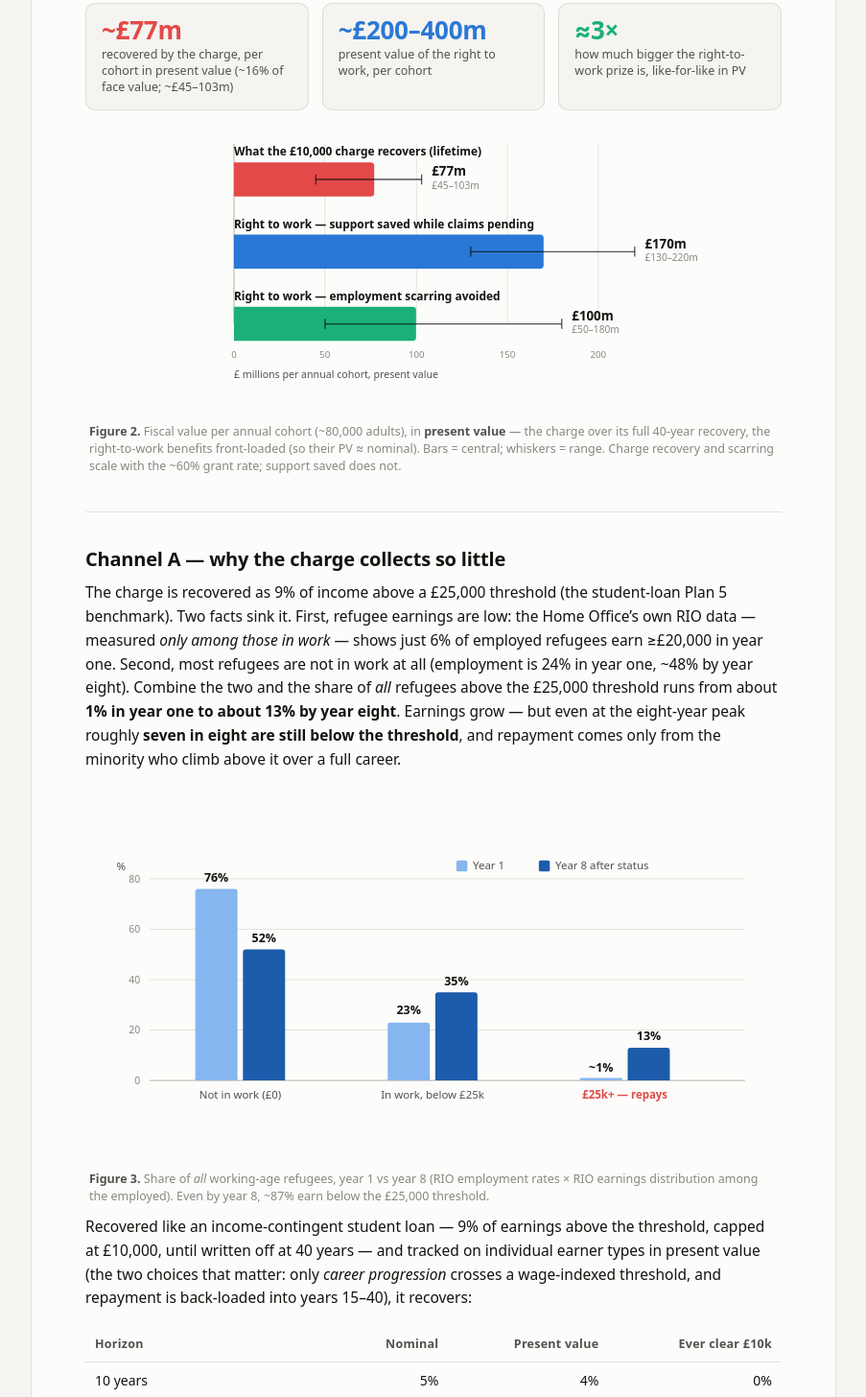
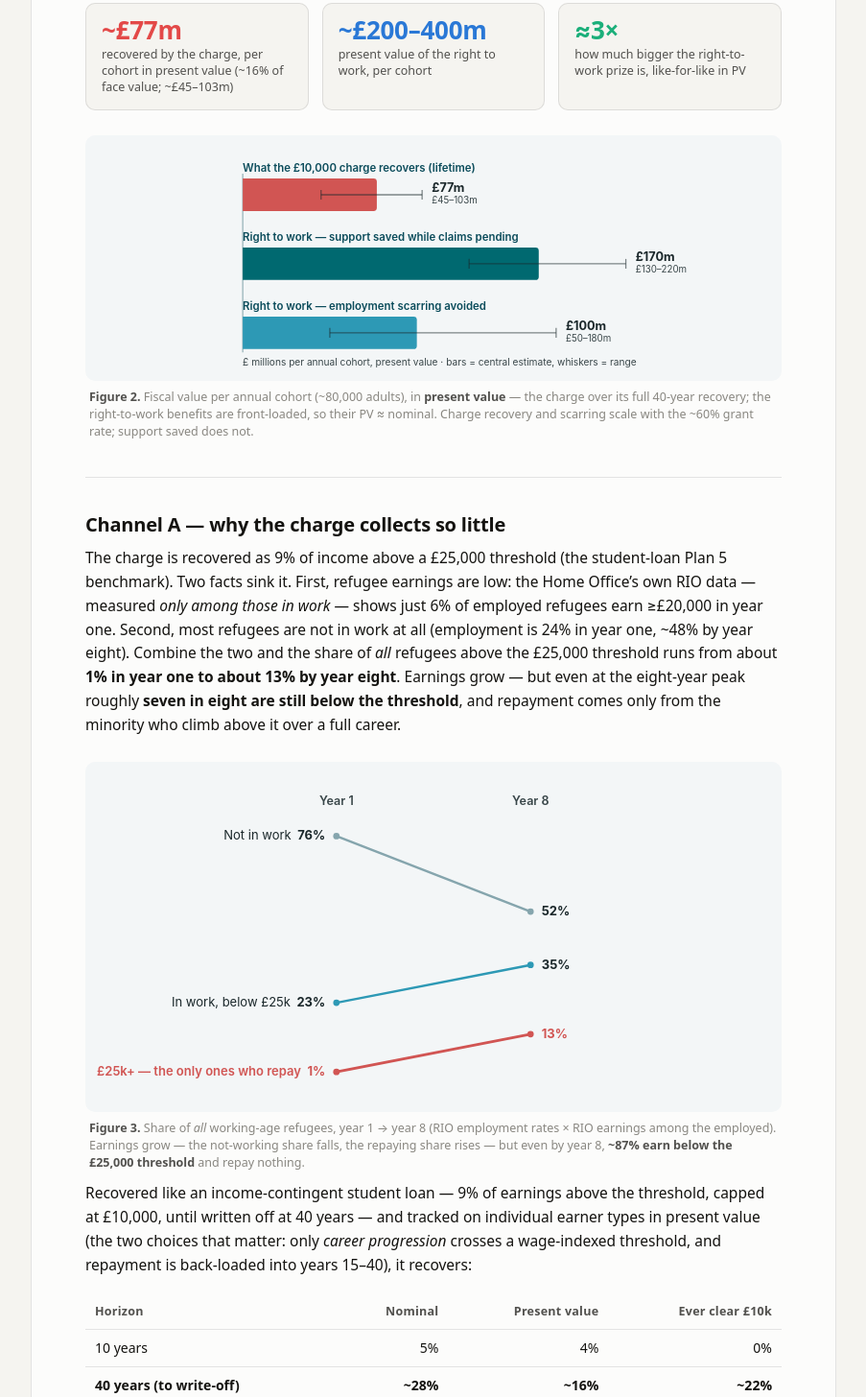
Before and after one commit to lcrawfurd/uk-asylum-right-to-work, a plain HTML site: page index.html in a window 1280 px wide. Shown: the part 1933-3389 px from the top of the page at 96% size, without its empty margins (188-1091 px from the left). Drawn offline with Linux system fonts and the light colour scheme.

Commit message:
Apply Tufte redesign to Figures 2 and 3
- Figure 3: grouped bars -> slopegraph (year 1 to year 8), the canonical
  before/after form; shows the trend directly, tiny repaying band now legible
- Figure 2: erase redundant gridlines and x-axis scale (direct labels suffice)
- both rebranded to the CGD palette on a light panel (consistent with Figure 1)
- Figure 1 keeps its compact legend: stacked areas resist clean direct labels

Co-Authored-By: Claude Opus 4.8 <noreply@anthropic.com>

```diff
--- a/index.html
+++ b/index.html
@@ -111,30 +111,25 @@
   </div>
 
   <div class="fig">
-    <svg viewBox="0 0 820 330" role="img" aria-label="In present value per cohort, the £10,000 charge recovers about £77m; right-to-work support saving about £170m and avoided scarring about £100m.">
-      <g stroke-width="1">
-        <line class="g-grid" x1="282" y1="10" x2="282" y2="222"/><line class="g-grid" x1="390" y1="10" x2="390" y2="222"/>
-        <line class="g-grid" x1="497" y1="10" x2="497" y2="222"/><line class="g-grid" x1="604" y1="10" x2="604" y2="222"/>
-        <line class="g-base" x1="175" y1="10" x2="175" y2="222" stroke-width="1.5"/>
-      </g>
-      <text class="g-t1" x="175" y="24" font-size="13.5" font-weight="550">What the £10,000 charge recovers (lifetime)</text>
-      <path class="s-red" d="M175,32 H336.2 A4,4 0 0 1 340.2,36 V68 A4,4 0 0 1 336.2,72 H175 Z"/>
-      <line class="k-whisk" x1="271.5" y1="52" x2="396.0" y2="52"/><line class="k-whisk" x1="271.5" y1="46" x2="271.5" y2="58"/><line class="k-whisk" x1="396.0" y1="46" x2="396.0" y2="58"/>
-      <text class="g-t1" x="408" y="48" font-size="15" font-weight="700">£77m</text><text class="g-mut" x="408" y="63" font-size="11.5">£45–103m</text>
-      <text class="g-t1" x="175" y="109" font-size="13.5" font-weight="550">Right to work — support saved while claims pending</text>
-      <path class="s-blue" d="M175,117 H535.7 A4,4 0 0 1 539.7,121 V153 A4,4 0 0 1 535.7,157 H175 Z"/>
-      <line class="k-whisk" x1="453.9" y1="137" x2="647.0" y2="137"/><line class="k-whisk" x1="453.9" y1="131" x2="453.9" y2="143"/><line class="k-whisk" x1="647.0" y1="131" x2="647.0" y2="143"/>
-      <text class="g-t1" x="659" y="133" font-size="15" font-weight="700">£170m</text><text class="g-mut" x="659" y="148" font-size="11.5">£130–220m</text>
-      <text class="g-t1" x="175" y="194" font-size="13.5" font-weight="550">Right to work — employment scarring avoided</text>
-      <path class="s-aqua" d="M175,202 H385.5 A4,4 0 0 1 389.5,206 V238 A4,4 0 0 1 385.5,242 H175 Z"/>
-      <line class="k-whisk" x1="282.3" y1="222" x2="561.1" y2="222"/><line class="k-whisk" x1="282.3" y1="216" x2="282.3" y2="228"/><line class="k-whisk" x1="561.1" y1="216" x2="561.1" y2="228"/>
-      <text class="g-t1" x="573" y="218" font-size="15" font-weight="700">£100m</text><text class="g-mut" x="573" y="233" font-size="11.5">£50–180m</text>
-      <g class="g-tick" text-anchor="middle">
-        <text x="175" y="262">0</text><text x="282" y="262">50</text><text x="390" y="262">100</text><text x="497" y="262">150</text><text x="604" y="262">200</text>
-      </g>
-      <text class="g-t2" x="175" y="286" font-size="12">£ millions per annual cohort, present value</text>
+    <div style="background:#F3F6F7;border-radius:10px;padding:18px 16px 8px;">
+    <svg viewBox="0 0 820 272" role="img" aria-label="In present value per cohort, the £10,000 charge recovers about £77m; right-to-work support saving about £170m and avoided scarring about £100m." style="font-family:'Inter',system-ui,sans-serif;">
+      <line x1="175" y1="26" x2="175" y2="246" stroke="#85A5AD" stroke-width="1.25"/>
+      <text x="175" y="24" font-size="13.5" font-weight="600" fill="#0B4C5B">What the £10,000 charge recovers (lifetime)</text>
+      <path d="M175,32 H336.2 A4,4 0 0 1 340.2,36 V68 A4,4 0 0 1 336.2,72 H175 Z" fill="#D15553"/>
+      <line x1="271.5" y1="52" x2="396.0" y2="52" stroke="#1A272A" stroke-width="1.5" opacity="0.55"/><line x1="271.5" y1="46" x2="271.5" y2="58" stroke="#1A272A" stroke-width="1.5" opacity="0.55"/><line x1="396.0" y1="46" x2="396.0" y2="58" stroke="#1A272A" stroke-width="1.5" opacity="0.55"/>
+      <text x="408" y="48" font-size="15" font-weight="700" fill="#1A272A">£77m</text><text x="408" y="63" font-size="11.5" fill="#394649">£45–103m</text>
+      <text x="175" y="109" font-size="13.5" font-weight="600" fill="#0B4C5B">Right to work — support saved while claims pending</text>
+      <path d="M175,117 H535.7 A4,4 0 0 1 539.7,121 V153 A4,4 0 0 1 535.7,157 H175 Z" fill="#006970"/>
+      <line x1="453.9" y1="137" x2="647.0" y2="137" stroke="#1A272A" stroke-width="1.5" opacity="0.55"/><line x1="453.9" y1="131" x2="453.9" y2="143" stroke="#1A272A" stroke-width="1.5" opacity="0.55"/><line x1="647.0" y1="131" x2="647.0" y2="143" stroke="#1A272A" stroke-width="1.5" opacity="0.55"/>
+      <text x="659" y="133" font-size="15" font-weight="700" fill="#1A272A">£170m</text><text x="659" y="148" font-size="11.5" fill="#394649">£130–220m</text>
+      <text x="175" y="194" font-size="13.5" font-weight="600" fill="#0B4C5B">Right to work — employment scarring avoided</text>
+      <path d="M175,202 H385.5 A4,4 0 0 1 389.5,206 V238 A4,4 0 0 1 385.5,242 H175 Z" fill="#2D99B5"/>
+      <line x1="282.3" y1="222" x2="561.1" y2="222" stroke="#1A272A" stroke-width="1.5" opacity="0.55"/><line x1="282.3" y1="216" x2="282.3" y2="228" stroke="#1A272A" stroke-width="1.5" opacity="0.55"/><line x1="561.1" y1="216" x2="561.1" y2="228" stroke="#1A272A" stroke-width="1.5" opacity="0.55"/>
+      <text x="573" y="218" font-size="15" font-weight="700" fill="#1A272A">£100m</text><text x="573" y="233" font-size="11.5" fill="#394649">£50–180m</text>
+      <text x="175" y="262" font-size="12" fill="#394649">£ millions per annual cohort, present value &#183; bars = central estimate, whiskers = range</text>
     </svg>
-    <p class="cap"><b>Figure 2.</b> Fiscal value per annual cohort (~80,000 adults), in <b>present value</b> — the charge over its full 40-year recovery, the right-to-work benefits front-loaded (so their PV ≈ nominal). Bars = central; whiskers = range. Charge recovery and scarring scale with the ~60% grant rate; support saved does not.</p>
+    </div>
+    <p class="cap"><b>Figure 2.</b> Fiscal value per annual cohort (~80,000 adults), in <b>present value</b> — the charge over its full 40-year recovery; the right-to-work benefits are front-loaded, so their PV ≈ nominal. Charge recovery and scarring scale with the ~60% grant rate; support saved does not.</p>
   </div>
 </section>
 
@@ -143,26 +138,28 @@
   <p>The charge is recovered as 9% of income above a £25,000 threshold (the student-loan Plan 5 benchmark). Two facts sink it. First, refugee earnings are low: the Home Office’s own RIO data — measured <em>only among those in work</em> — shows just 6% of employed refugees earn ≥£20,000 in year one. Second, most refugees are not in work at all (employment is 24% in year one, ~48% by year eight). Combine the two and the share of <em>all</em> refugees above the £25,000 threshold runs from about <strong>1% in year one to about 13% by year eight</strong>. Earnings grow — but even at the eight-year peak roughly <strong>seven in eight are still below the threshold</strong>, and repayment comes only from the minority who climb above it over a full career.</p>
 
   <div class="fig">
-    <svg viewBox="0 0 760 400" role="img" aria-label="Refugee earnings year 1 versus year 8 as a share of all refugees. Not in work falls 76% to 52%; in work below £25,000 rises 23% to 35%; at or above £25,000 rises about 1% to about 13%.">
-      <g stroke-width="1">
-        <line class="g-grid" x1="70" y1="255" x2="720" y2="255"/><line class="g-grid" x1="70" y1="200" x2="720" y2="200"/><line class="g-grid" x1="70" y1="145" x2="720" y2="145"/><line class="g-grid" x1="70" y1="90" x2="720" y2="90"/>
-      </g>
-      <g class="g-tick" text-anchor="end"><text x="60" y="314">0</text><text x="60" y="259">20</text><text x="60" y="204">40</text><text x="60" y="149">60</text><text x="60" y="94">80</text></g>
-      <text class="g-t2" x="34" y="81" font-size="12">%</text>
-      <line class="g-base" x1="70" y1="310" x2="720" y2="310" stroke-width="1.5"/>
-      <rect class="s-yr1" x="405" y="70" width="12" height="12" rx="2"/><text class="g-t2" x="423" y="80" font-size="12">Year 1</text>
-      <rect class="s-yr8" x="495" y="70" width="12" height="12" rx="2"/><text class="g-t2" x="513" y="80" font-size="12">Year 8 after status</text>
-      <path class="s-yr1" d="M120,310 V104 A3,3 0 0 1 123,101 H163 A3,3 0 0 1 166,104 V310 Z"/><text class="g-t1" x="143" y="93" font-size="13" font-weight="700" text-anchor="middle">76%</text>
-      <path class="s-yr8" d="M172,310 V170 A3,3 0 0 1 175,167 H215 A3,3 0 0 1 218,170 V310 Z"/><text class="g-t1" x="195" y="159" font-size="13" font-weight="700" text-anchor="middle">52%</text>
-      <text class="g-t2" x="169" y="330" font-size="12" text-anchor="middle">Not in work (£0)</text>
-      <path class="s-yr1" d="M330,310 V249.8 A3,3 0 0 1 333,246.8 H373 A3,3 0 0 1 376,249.8 V310 Z"/><text class="g-t1" x="353" y="238" font-size="13" font-weight="700" text-anchor="middle">23%</text>
-      <path class="s-yr8" d="M382,310 V216.8 A3,3 0 0 1 385,213.8 H425 A3,3 0 0 1 428,216.8 V310 Z"/><text class="g-t1" x="405" y="206" font-size="13" font-weight="700" text-anchor="middle">35%</text>
-      <text class="g-t2" x="379" y="330" font-size="12" text-anchor="middle">In work, below £25k</text>
-      <path class="s-yr1" d="M540,307.3 H586 V310 H540 Z"/><text class="g-t1" x="563" y="300" font-size="13" font-weight="700" text-anchor="middle">~1%</text>
-      <path class="s-yr8" d="M592,310 V277.3 A3,3 0 0 1 595,274.3 H635 A3,3 0 0 1 638,277.3 V310 Z"/><text class="g-t1" x="615" y="266" font-size="13" font-weight="700" text-anchor="middle">13%</text>
-      <text class="g-red" x="589" y="330" font-size="12" font-weight="650" text-anchor="middle">£25k+ — repays</text>
+    <div style="background:#F3F6F7;border-radius:10px;padding:18px 16px 10px;">
+    <svg viewBox="0 0 720 350" role="img" aria-label="Slopegraph of refugee earnings, year 1 to year 8, as a share of all refugees. Not in work falls from 76% to 52%. In work but below £25,000 rises from 23% to 35%. At or above £25,000, who repay the charge, rises from about 1% to about 13%." style="font-family:'Inter',system-ui,sans-serif;">
+      <text x="255" y="28" fill="#394649" font-size="13" font-weight="600" text-anchor="middle">Year 1</text>
+      <text x="465" y="28" fill="#394649" font-size="13" font-weight="600" text-anchor="middle">Year 8</text>
+      <!-- Not in work 76 -> 52 -->
+      <line x1="255" y1="61.6" x2="465" y2="143.2" stroke="#85A5AD" stroke-width="2.5"/>
+      <circle cx="255" cy="61.6" r="3.5" fill="#85A5AD"/><circle cx="465" cy="143.2" r="3.5" fill="#85A5AD"/>
+      <text x="243" y="65.6" fill="#1A272A" font-size="13.5" text-anchor="end">Not in work&#8194;<tspan font-weight="700">76%</tspan></text>
+      <text x="477" y="147.2" fill="#1A272A" font-size="13.5" font-weight="700">52%</text>
+      <!-- In work, below £25k 23 -> 35 -->
+      <line x1="255" y1="241.8" x2="465" y2="201" stroke="#2D99B5" stroke-width="2.5"/>
+      <circle cx="255" cy="241.8" r="3.5" fill="#2D99B5"/><circle cx="465" cy="201" r="3.5" fill="#2D99B5"/>
+      <text x="243" y="245.8" fill="#1A272A" font-size="13.5" text-anchor="end">In work, below £25k&#8194;<tspan font-weight="700">23%</tspan></text>
+      <text x="477" y="205" fill="#1A272A" font-size="13.5" font-weight="700">35%</text>
+      <!-- £25k+ (repays) 1 -> 13 -->
+      <line x1="255" y1="316.6" x2="465" y2="275.8" stroke="#D15553" stroke-width="3"/>
+      <circle cx="255" cy="316.6" r="3.5" fill="#D15553"/><circle cx="465" cy="275.8" r="3.5" fill="#D15553"/>
+      <text x="243" y="320.6" fill="#D15553" font-size="13.5" font-weight="600" text-anchor="end">&#163;25k+ — the only ones who repay&#8194;<tspan font-weight="700">1%</tspan></text>
+      <text x="477" y="279.8" fill="#D15553" font-size="13.5" font-weight="700">13%</text>
     </svg>
-    <p class="cap"><b>Figure 3.</b> Share of <em>all</em> working-age refugees, year 1 vs year 8 (RIO employment rates × RIO earnings distribution among the employed). Even by year 8, ~87% earn below the £25,000 threshold.</p>
+    </div>
+    <p class="cap"><b>Figure 3.</b> Share of <em>all</em> working-age refugees, year 1 → year 8 (RIO employment rates × RIO earnings among the employed). Earnings grow — the not-working share falls, the repaying share rises — but even by year 8, <b>~87% earn below the £25,000 threshold</b> and repay nothing.</p>
   </div>
 
   <p>Recovered like an income-contingent student loan — 9% of earnings above the threshold, capped at £10,000, until written off at 40 years — and tracked on individual earner types in present value (the two choices that matter: only <em>career progression</em> crosses a wage-indexed threshold, and repayment is back-loaded into years 15–40), it recovers:</p>
```
